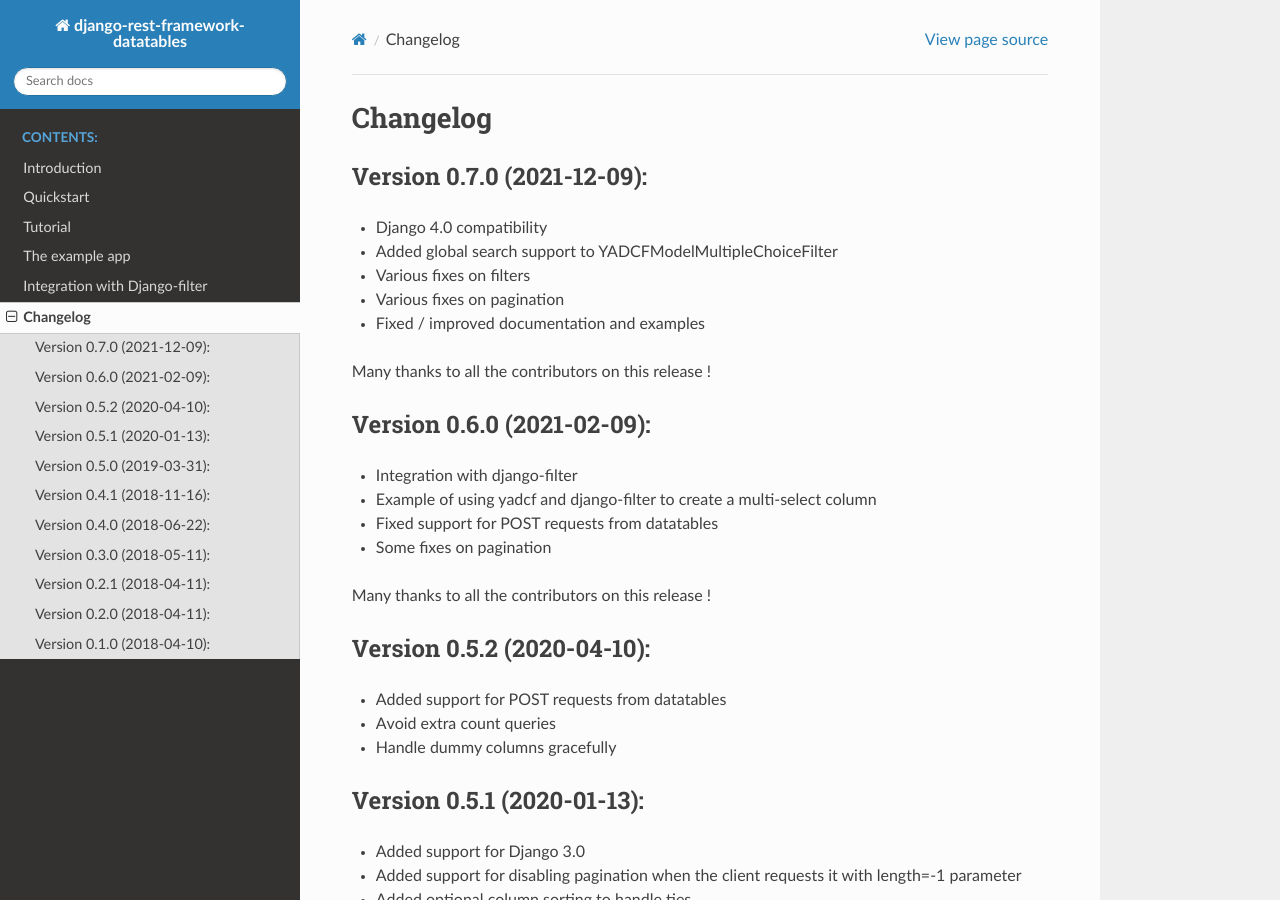
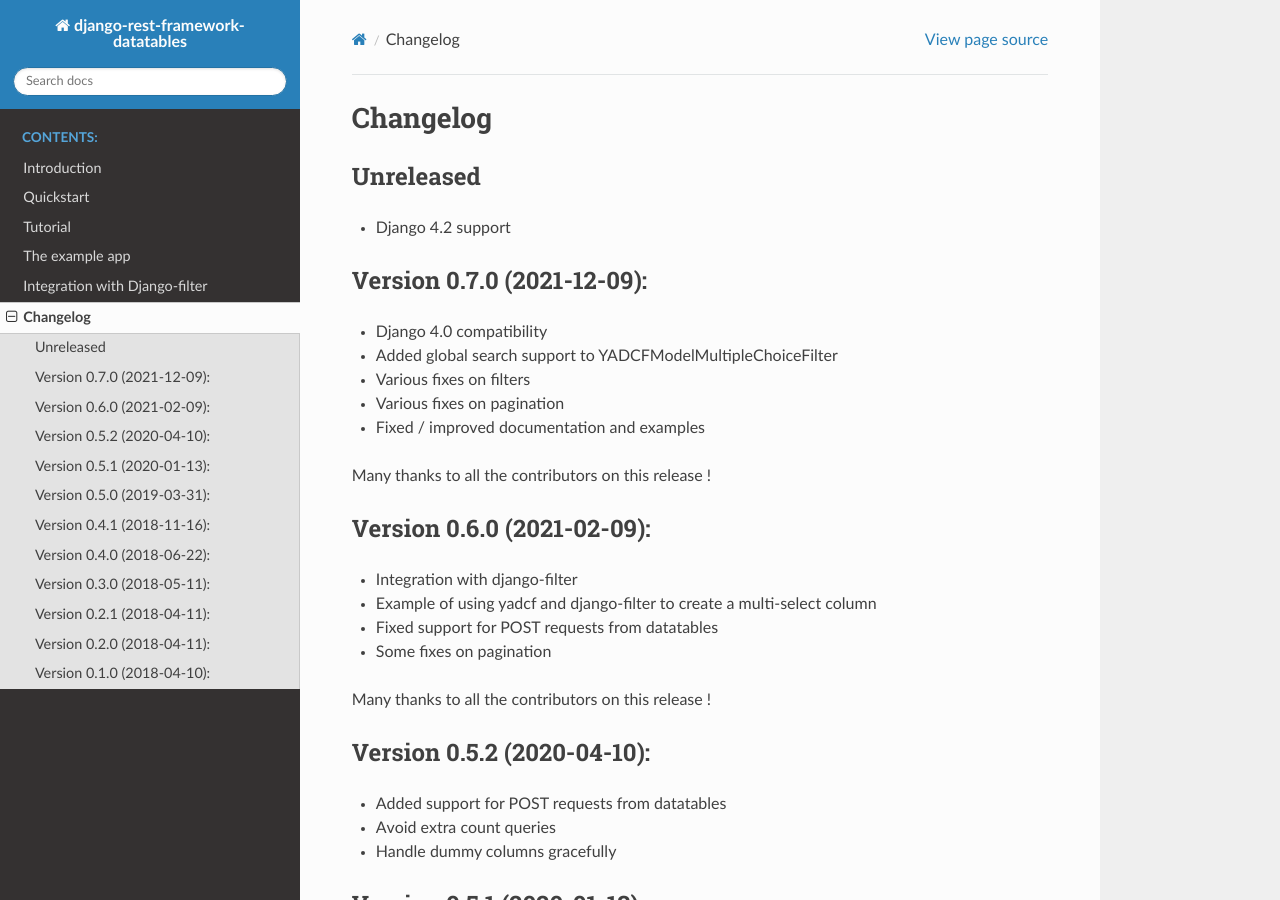
Before and after one commit to izimobil/django-rest-framework-datatables, a Sphinx documentation site: the page built from docs/changelog.rst, in a window 1280 px wide and 900 px high. Built offline with Sphinx 7.4.7 and the Read the Docs theme 2.0.0, drawn with Linux system fonts in a browser that asks for light colours.

Commit message:
feat: add support for django 4.2

```diff
--- a/README.rst
+++ b/README.rst
@@ -20,8 +20,8 @@
 Requirements
 ------------
 
-- Python (3.7, 3.8, 3.9, 3.10)
-- Django (3.2, 4.0, 4.1)
+- Python (3.8, 3.9, 3.10, 3.11)
+- Django (3.2, 4.1, 4.2)
 - Django REST Framework (3.14)
 
 We highly recommend and only officially support the latest patch release of each Python, Django and Django Rest Framework series.
--- a/docs/changelog.rst
+++ b/docs/changelog.rst
@@ -1,5 +1,10 @@
 Changelog
 =========
+
+Unreleased
+---------------------------
+
+- Django 4.2 support
 
 Version 0.7.0 (2021-12-09):
 ---------------------------
--- a/requirements-dev.txt
+++ b/requirements-dev.txt
@@ -1,4 +1,4 @@
-coverage==6.5.0
+coverage==7.2.7
 Django>=3.2
 djangorestframework>=3.14
 pycodestyle>=2.9.1
--- a/requirements-docs.txt
+++ b/requirements-docs.txt
@@ -1,2 +1,2 @@
-Sphinx==5.3.0
-sphinx-rtd-theme==1.1.1
+Sphinx==7.0.1
+sphinx-rtd-theme==1.2.2
--- a/setup.py
+++ b/setup.py
@@ -95,14 +95,13 @@
         'Environment :: Web Environment',
         'Framework :: Django',
         'Framework :: Django :: 3.2',
-        'Framework :: Django :: 4.0',
         'Framework :: Django :: 4.1',
+        'Framework :: Django :: 4.2',
         'Intended Audience :: Developers',
         'License :: OSI Approved :: MIT License',
         'Operating System :: OS Independent',
         'Natural Language :: English',
         'Programming Language :: Python :: 3',
-        'Programming Language :: Python :: 3.7',
         'Programming Language :: Python :: 3.8',
         'Programming Language :: Python :: 3.9',
         'Programming Language :: Python :: 3.10',
```
Also changed, not shown: 2 other files.
